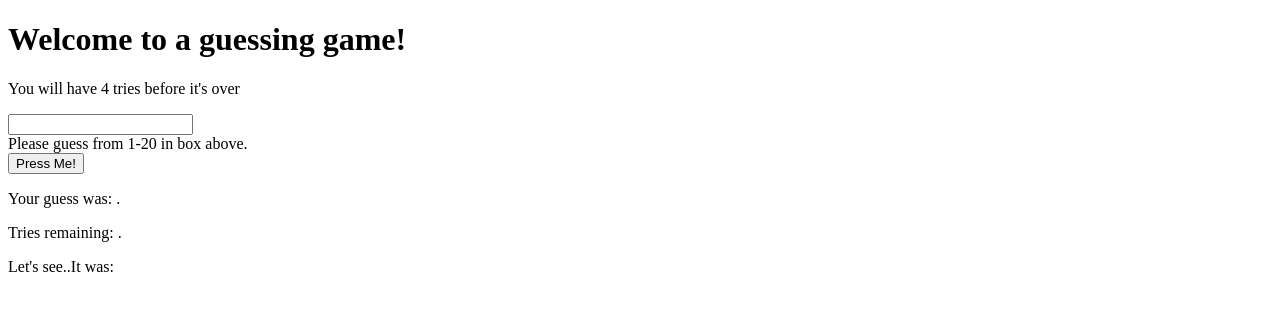
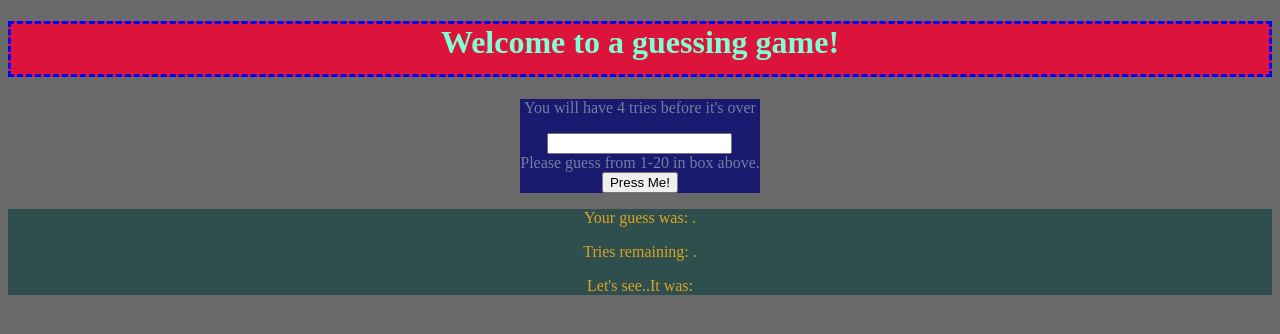
Before and after one commit to dbennin125/lab-02-guess-number, a plain HTML site: page index.html in a window 1280 px wide. Drawn offline with Linux system fonts and the light colour scheme.

Commit message:
added css

```diff
--- a/app.js
+++ b/app.js
@@ -3,27 +3,28 @@ import compareNumbers from './compareNumber.js';//import compare function from o
 const myButton = document.getElementById('button'); //getting the button element
 //const guessOut = document.getElementById('numberGuess');//the number the user guessed
 const userInput = document.getElementById('input'); //getting the input element
+const answer = document.getElementById('correctNumber');//the correct number or time up
+
+let countdown = 4 ;
+countdown--;
+
 
 function goNow() {
     const userInput = document.getElementById('input');
     const guessOutput = userInput.value;
     const guessOut = document.getElementById('numberGuess');
     guessOut.textContent = guessOutput;
-    //console.log(guessOutput);
+    //console.log(guessOutput); works
+    const clickDecrease = countdown;
+    const tries = document.getElementById('remaingTries');
+    countdown--;
+    tries.textContent = clickDecrease;
+    //console.log(clickDecrease); works
+
 }
 myButton.addEventListener('click', goNow);
 
-function trybutton() {
-    let countdown = 4;
-    const clickDecrease = countdown --;
-    const tries = document.getElementById('remaingTries');
-    tries.textContent = clickDecrease;
-    //console.log(trybutton); works
-}
-myButton.addEventListener('click', trybutton);
 
-//const triesLeftOutput = document.getElementById('remaingTries');//the remaining tries left
-const answer = document.getElementById('correctNumber');
 
 //math function found to work
 function getRandomInt(min, max) {
@@ -36,12 +37,6 @@ let actualNumber = getRandomInt(1, 20);
 //console.log(actualNumber);
 
 
-//making a function to decrease 4-0
-
-//let countdown = 4;
-//countdown--;
-//countdown.textContent = triesLeftOutput;
-
 
 function playGame() {
     const actualUserInput = Number(userInput.value);
@@ -49,6 +44,11 @@ function playGame() {
     const result = compareNumbers(actualUserInput, actualNumber);
         //console.log(comparedNumbers); works
 
+        //function timeOut() {
+           // if (Number(countdown) = 0) {
+           //     answer.textContent ='Game Over!' //I thought I had it..I couldn't figure this out.
+           // }
+        //}
 
     function displayResult(result) {
         if (result === 0) {
@@ -57,7 +57,8 @@ function playGame() {
             answer.textContent = 'Nope, too high';
         } else if (result === -1) {
             answer.textContent = 'Nope, too low';
-        }}
+        }
+    }
 
     displayResult(result);
 }
--- a/index.html
+++ b/index.html
@@ -9,16 +9,20 @@
     <title>Document</title>
 </head>
 
-<body>
+<body class="body">
     <h1 class="headOne">Welcome to a guessing game!</h1>
-        <p>You will have 4 tries before it's over</p>
-        <input id="input" min="1" max="20"><br>Please guess from 1-20 in box above.</input>
-        <div>
+        <div class="top" style="background-color: midnightblue;">
+            <p>You will have 4 tries before it's over</p>
+            <input class="2" id="input" min="1" max="20"><br>Please guess from 1-20 in box above.</input>
+            <br>
             <button id="button">Press Me!</button>
+            </b>
         </div>
-        <p>Your guess was: <span id="numberGuess"></span>.</p>
-        <p>Tries remaining: <span id="remaingTries"></span>.</p>
-        <p sytle.hidden id="correct-statement">Let's see..It was:<span id="correctNumber"></span></p>
+        <div class="bottom">
+            <p id="3">Your guess was: <span id="numberGuess"></span>.</p>
+            <p id="5">Tries remaining: <span id="remaingTries"></span>.</p>
+            <p id="4" sytle.hidden id="correct-statement">Let's see..It was:<span id="correctNumber"></span></p>
+        </div>
 
     <script type="module" src="app.js"></script>
 </body>
--- a/style.css
+++ b/style.css
@@ -0,0 +1,30 @@
+* {
+    box-sizing: border-box;
+}
+
+.body {
+    justify-content: center;
+    background-color: dimgrey;
+}
+.headOne {
+  border-style: dashed;
+  border-color: blue;
+  text-align: center;
+  height: 50px;
+  box-sizing: content-box;
+  background-color: crimson;
+  color: aquamarine;
+}
+.top {
+    color: rgb(24, 34, 34);
+    justify-self: center;
+    background-origin: padding-box;
+    text-align: center;
+    color: rgba(177, 201, 198, 0.582);
+
+}
+ .bottom {
+     background-origin: padding-box;
+     background-color: darkslategrey;
+     color: goldenrod;
+     text-align: center;
```
